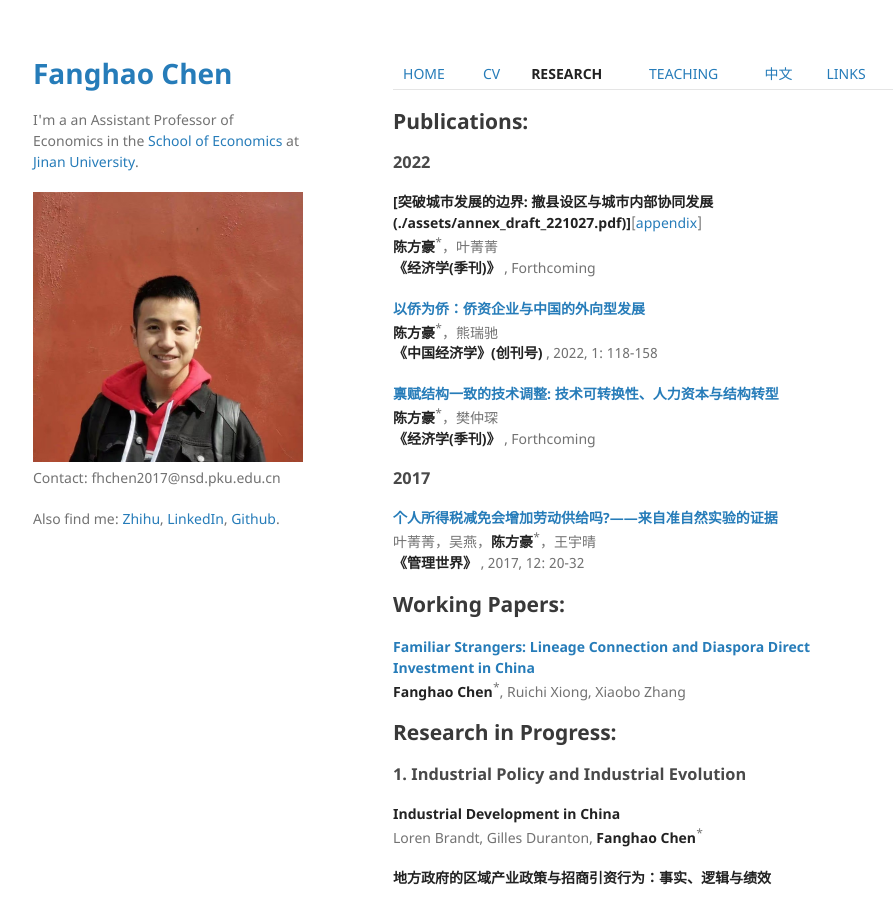
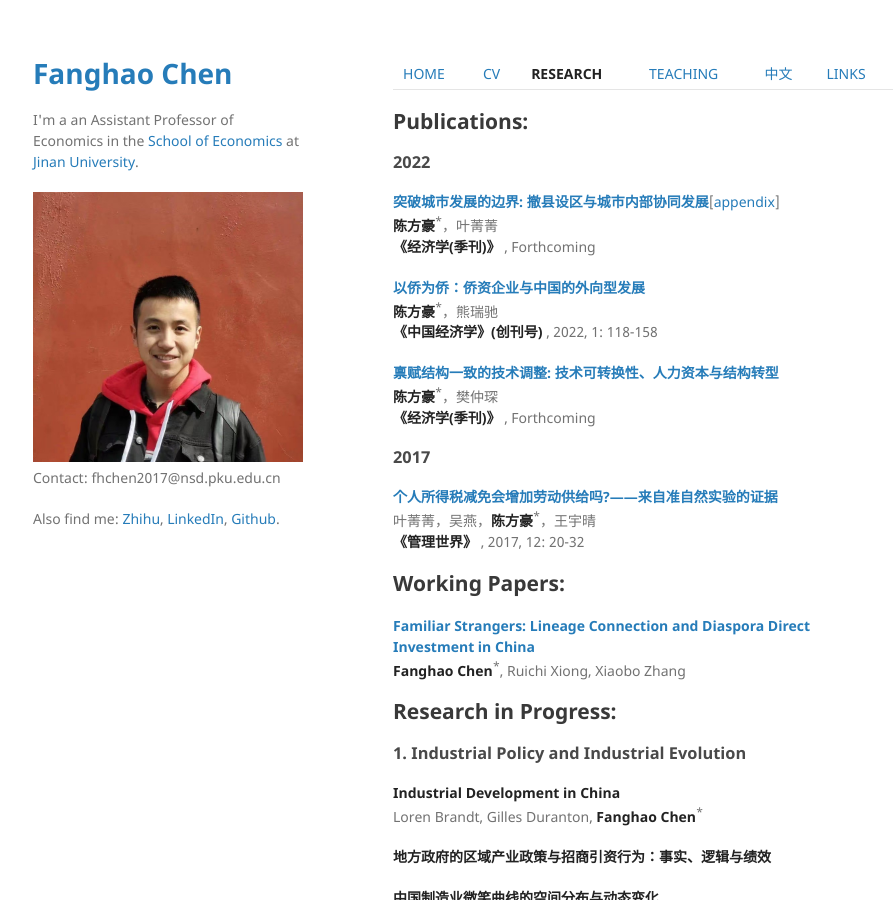
Before and after one commit to FanghaoChen/homepage, a Jekyll site: the page built from research.md, in a window 1280 px wide and 900 px high. Shown: the whole window, without its empty margins (177-1073 px from the left). Built offline with Jekyll 4.4.1, drawn with Linux system fonts in a browser that asks for light colours.

Commit message:
Update research.md

```diff
--- a/research.md
+++ b/research.md
@@ -8,7 +8,7 @@ layout: default
 
 ### 2022 ###
 
-**[突破城市发展的边界: 撤县设区与城市内部协同发展(./assets/annex_draft_221027.pdf)]**[[appendix](./assets/annex_appendix_221027.pdf)] <br/>
+**[突破城市发展的边界: 撤县设区与城市内部协同发展](./assets/annex_draft_221027.pdf)**[[appendix](./assets/annex_appendix_221027.pdf)] <br/>
 **陈方豪**<sup>*</sup>，叶菁菁 <br/>
 **《经济学(季刊)》** , Forthcoming
 
```
